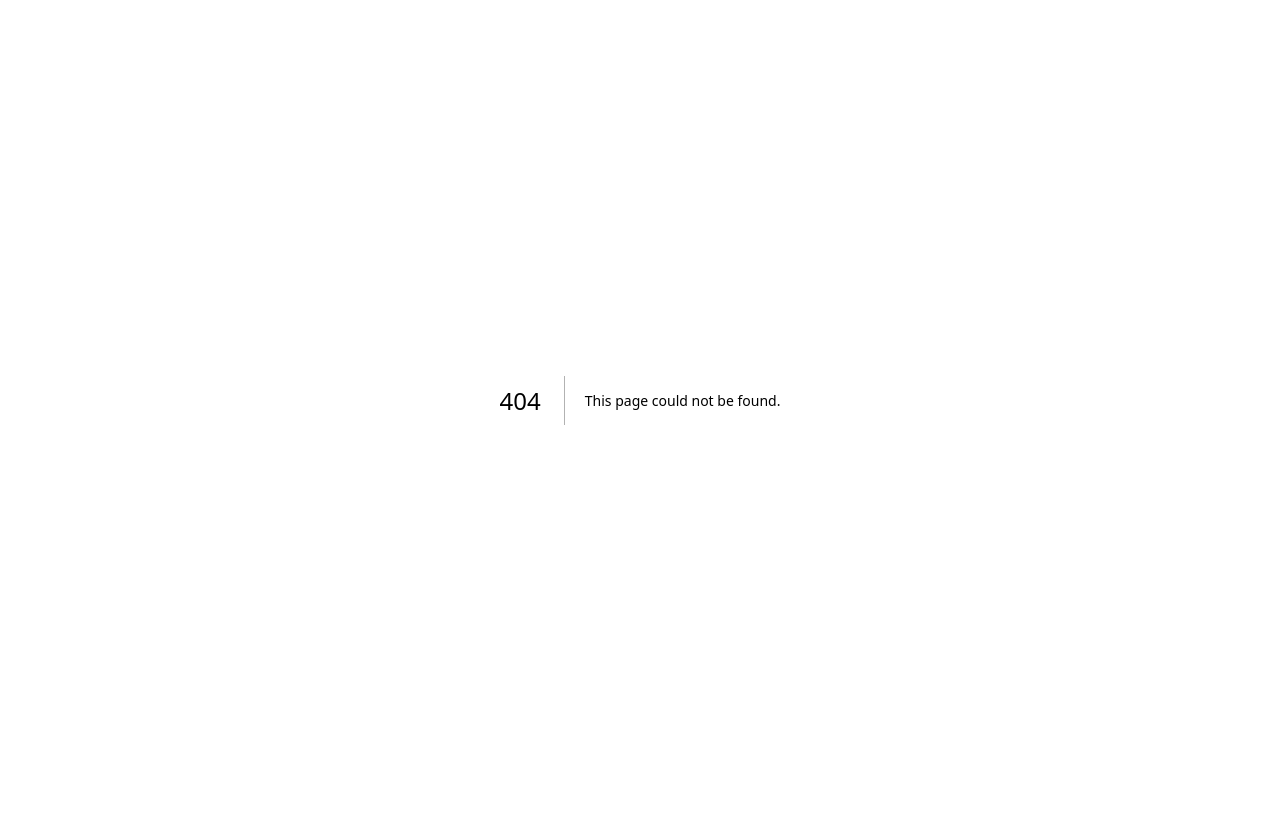
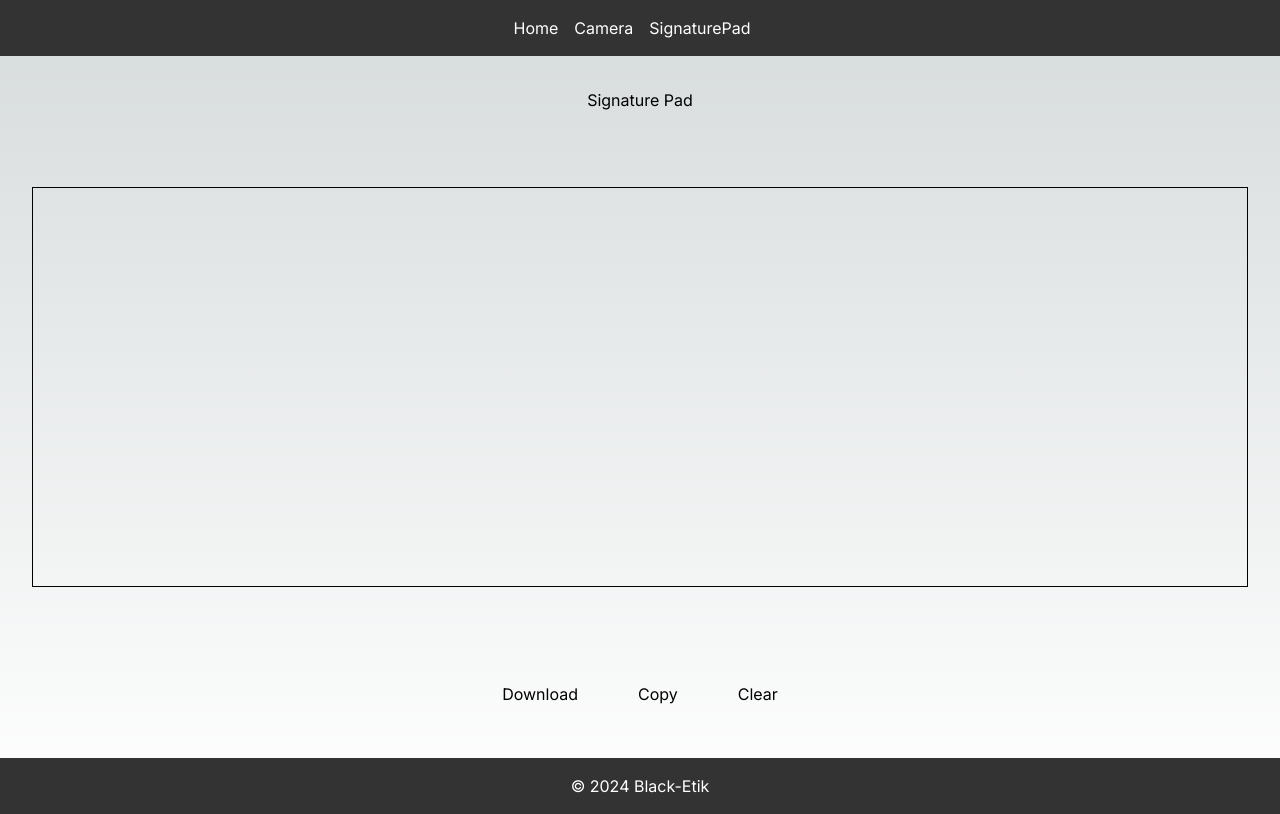
Before and after one commit to jovylle/wanabusful, a Next.js app: page /signature in a window 1280 px wide. Before the commit this address had no page. Built offline with nearby package versions, Linux system fonts and the light colour scheme.

Commit message:
added signature shts

```diff
--- a/src/app/page.js
+++ b/src/app/page.js
@@ -4,9 +4,10 @@ import Layout from '../components/Layout';
 export default function Home() {
   return (
     <Layout>
-      <p>random mini tools site</p>
-      <p>
+      <h1 style={{ fontSize: '2rem', fontWeight: 'bold', textAlign: 'center', marginBottom: '20px' }}>Random Utility/Mini Tools List Site</h1>
+      <p style={{ display: 'flex', flexDirection: 'column', gap: '10px' }}>
         <a href="/camera">Camera test</a>
+        <a href="/signature">Signature Pad</a>
         <a href="https://github.com/jovylle/wanabusful">Github public repo link</a>
         <a href="/">Othe tools to be added</a>
       </p>
--- /dev/null
+++ b/src/app/signature/page.js
@@ -0,0 +1,82 @@
+"use client";
+
+import { useRef, useState, useEffect } from 'react';
+import Layout from '../../components/Layout';
+import styles from '../../styles/Signature.module.css';
+
+export default function Signature () {
+  const canvasRef = useRef(null);
+  const [isDrawing, setIsDrawing] = useState(false);
+
+  useEffect(() => {
+    const canvas = canvasRef.current;
+    const ctx = canvas.getContext('2d');
+    // Set the canvas dimensions to match the CSS dimensions
+    canvas.width = canvas.offsetWidth;
+    canvas.height = canvas.offsetHeight;
+    ctx.lineWidth = 2; // Set the line width for drawing
+    ctx.lineCap = 'round'; // Set the line cap style
+  }, []);
+
+  const startDrawing = (event) => {
+    const ctx = canvasRef.current.getContext('2d');
+    ctx.beginPath();
+    ctx.moveTo(event.nativeEvent.offsetX, event.nativeEvent.offsetY);
+    setIsDrawing(true);
+  };
+
+  const draw = (event) => {
+    if (!isDrawing) return;
+    const ctx = canvasRef.current.getContext('2d');
+    ctx.lineTo(event.nativeEvent.offsetX, event.nativeEvent.offsetY);
+    ctx.stroke();
+  };
+
+  const stopDrawing = () => {
+    if (!isDrawing) return;
+    const ctx = canvasRef.current.getContext('2d');
+    ctx.closePath();
+    setIsDrawing(false);
+  };
+
+  const clearCanvas = () => {
+    const canvas = canvasRef.current;
+    const ctx = canvas.getContext('2d');
+    ctx.clearRect(0, 0, canvas.width, canvas.height);
+  };
+
+  const downloadImage = () => {
+    const canvas = canvasRef.current;
+    const link = document.createElement('a');
+    link.href = canvas.toDataURL('image/png');
+    link.download = 'signature.png';
+    link.click();
+  };
+
+  const copyImage = () => {
+    const canvas = canvasRef.current;
+    canvas.toBlob((blob) => {
+      const item = new ClipboardItem({ 'image/png': blob });
+      navigator.clipboard.write([item]);
+    });
+  };
+
+  return (
+    <Layout>
+      <h1>Signature Pad</h1>
+      <div className={styles.container}>
+        <canvas
+          ref={canvasRef}
+          className={styles.canvas}
+          onMouseDown={startDrawing}
+          onMouseMove={draw}
+          onMouseUp={stopDrawing}
+          onMouseOut={stopDrawing}
+        ></canvas>
+      </div>
+      <button className={styles.button} onClick={downloadImage}>Download</button>
+      <button className={styles.button} onClick={copyImage}>Copy</button>
+      <button className={styles.button} onClick={clearCanvas}>Clear</button>
+    </Layout>
+  );
+}
--- a/src/components/Footer.js
+++ b/src/components/Footer.js
@@ -2,7 +2,7 @@
 export default function Footer () {
   return (
     <footer style={{ backgroundColor: '#333', color: '#fff', padding: '1rem', textAlign: 'center' }}>
-      <p>&copy; 2024 My Website</p>
+      <p>&copy; 2024 Black-Etik</p>
     </footer>
   );
 }
--- a/src/components/Header.js
+++ b/src/components/Header.js
@@ -8,8 +8,11 @@ export default function Header () {
         <Link href="/" style={{ color: '#fff', textDecoration: 'none', marginRight: '1rem' }}>
           Home
         </Link>
-        <Link href="/camera" style={{ color: '#fff', textDecoration: 'none' }}>
-          Camera Test
+        <Link href="/camera" style={{ color: '#fff', textDecoration: 'none', marginRight: '1rem' }}>
+          Camera
+        </Link>
+        <Link href="/signature" style={{ color: '#fff', textDecoration: 'none', marginRight: '1rem' }}>
+          SignaturePad
         </Link>
       </h1>
     </header>
--- /dev/null
+++ b/src/styles/Signature.module.css
@@ -0,0 +1,23 @@
+.canvas {
+  border: 1px solid #000;
+  width: 100%;
+  height: 400px;
+  cursor: crosshair;
+}
+
+.button {
+  margin: 10px;
+  padding: 10px 20px;
+  font-size: 16px;
+  cursor: pointer;
+}
+
+.container {
+  display: flex;
+  justify-content: center;
+  align-items: center;
+  height: calc(100vh - 250px); /* Full viewport height minus 100px */
+  overflow: hidden; /* Hide overflow if video exceeds container */
+  max-width: 1280px;
+  margin: 0 auto;
+}
```
